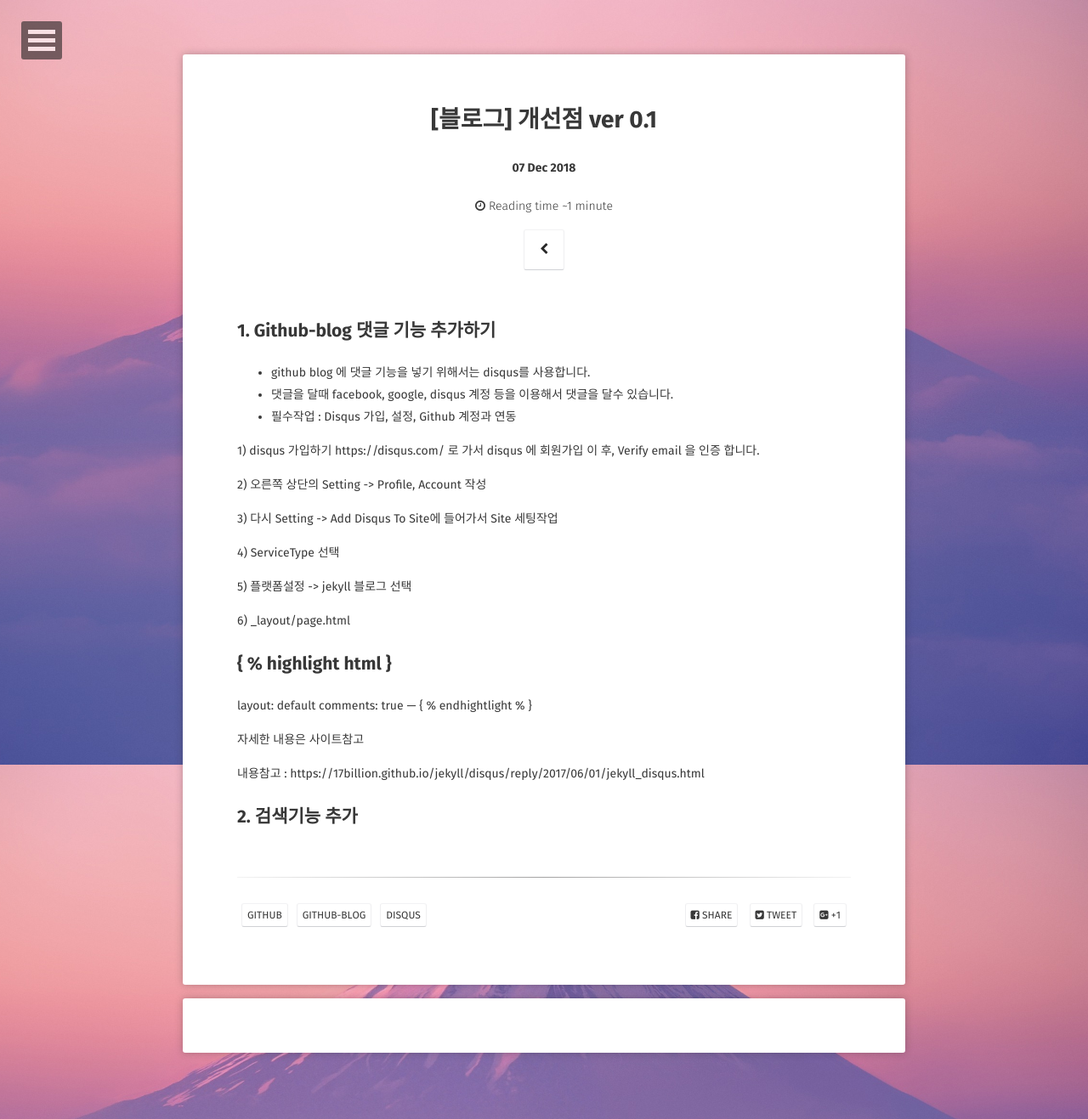
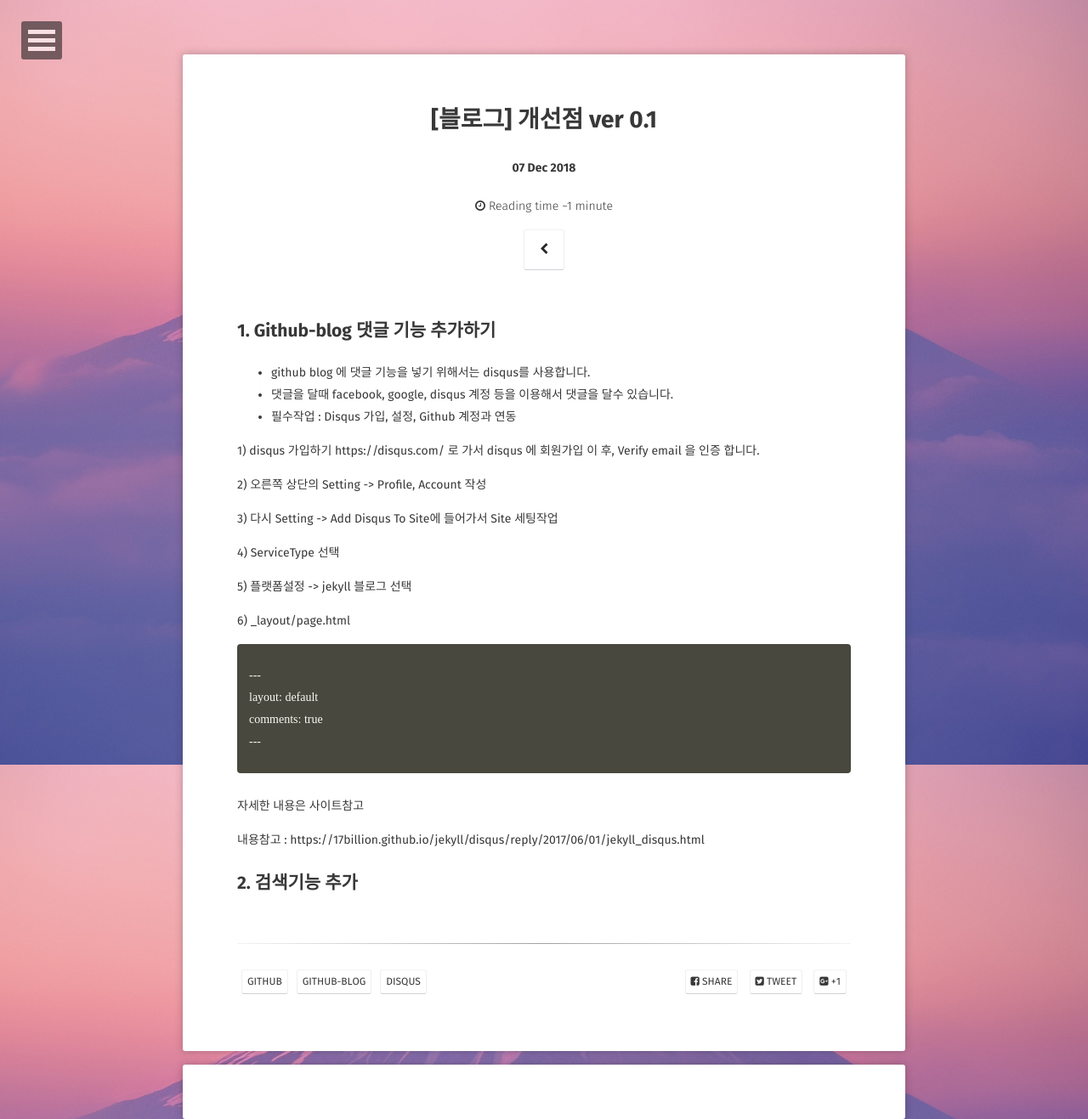
Before and after one commit to choiwono/choiwono.github.io, a Jekyll site: the page built from _posts/2018-12-07-blog_ver1.md, in a window 1280 px wide. Shown: the whole page at 85% size. Built offline with Jekyll 4.4.1, drawn with Linux system fonts in a browser that asks for light colours; some web fonts are replaced; comment, search, counter and statistics services are not loaded.

Commit message:
Update 2018-12-07-blog_ver1.md

```diff
--- a/_posts/2018-12-07-blog_ver1.md
+++ b/_posts/2018-12-07-blog_ver1.md
@@ -30,12 +30,13 @@ https://disqus.com/ 로 가서 disqus 에 회원가입 이 후, Verify email 을
 
 6) _layout/page.html
 
-{ % highlight html }
+{% highlight html %}
+
 ---
 layout: default
 comments: true
 ---
-{ % endhightlight % }
+{% endhighlight %}
 
 자세한 내용은 사이트참고
 
```
